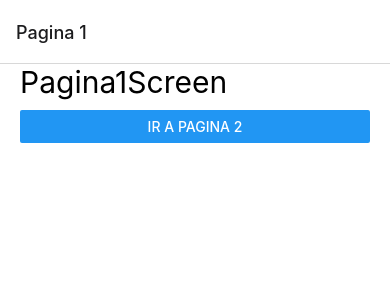
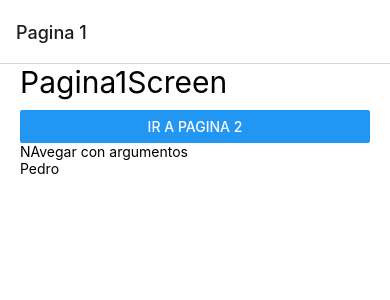
Before and after one commit to RichardWhiteG2/navegacionApp-RN, a React Native app: screen /Pagina1Screen in a window 390 px wide. Shown: the top 300 px of the page. Built offline with nearby package versions, Linux system fonts and the light colour scheme.

Commit message:
Enviando argumentos entre Screens

```diff
--- a/src/navigator/StackNavigator.tsx
+++ b/src/navigator/StackNavigator.tsx
@@ -3,6 +3,7 @@
 import { Pagina1Screen } from '../screens/Pagina1Screen';
 import { Pagina2Screen } from '../screens/Pagina2Screen';
 import { Pagina3Screen } from '../screens/Pagina3Screen';
+import { PersonaScreen } from '../screens/PersonaScreen';
 
 const Stack = createStackNavigator();
 
@@ -23,6 +24,7 @@
       <Stack.Screen name="Pagina1Screen" options={{title:"Pagina 1"}} component={Pagina1Screen} />
       <Stack.Screen name="Pagina2Screen" options={{title:"En 2 Pagina"}} component={Pagina2Screen} />
       <Stack.Screen name="Pagina3Screen" options={{title:"3 page"}} component={Pagina3Screen} />
+      <Stack.Screen name="PersonaScreen"  component={PersonaScreen} />
     </Stack.Navigator>
   );
 }
--- a/src/screens/Pagina1Screen.tsx
+++ b/src/screens/Pagina1Screen.tsx
@@ -1,6 +1,6 @@
 import { StackScreenProps } from '@react-navigation/stack/lib/typescript/src/types'
 import React from 'react'
-import { Button, Text, View } from 'react-native'
+import { Button, Text, TouchableOpacity, View } from 'react-native'
 import { styles } from '../theme/appTheme'
 
 
@@ -14,6 +14,18 @@
           title='Ir a pagina 2'
           onPress={()=> navigation.navigate('Pagina2Screen')}
         />
+
+        <Text>NAvegar con argumentos</Text>
+        <TouchableOpacity
+          onPress={()=> navigation.navigate('PersonaScreen', {
+            //Enviar argumentos a la otra pantalla
+            id:1,
+            nombre:'Pedro'
+          })
+          }
+        >
+          <Text>Pedro</Text>
+        </TouchableOpacity>
     </View>
   )
 }
--- /dev/null
+++ b/src/screens/PersonaScreen.tsx
@@ -0,0 +1,25 @@
+import { StackScreenProps } from '@react-navigation/stack'
+import React from 'react'
+import { Text, View } from 'react-native'
+import { styles } from '../theme/appTheme'
+
+//Forma sucia de recuperar parametros
+interface Props extends StackScreenProps<any,any>{};
+
+
+// props: any , props: Props -> {}: Props
+export const PersonaScreen = ({route}: Props) => {
+
+    const params = route.params;
+
+
+  return (
+    <View style={styles.globalMargin}>
+        <Text style={styles.title}>
+            {
+                JSON.stringify(params, null,3)
+            }
+        </Text>
+    </View>
+  )
+}
```
